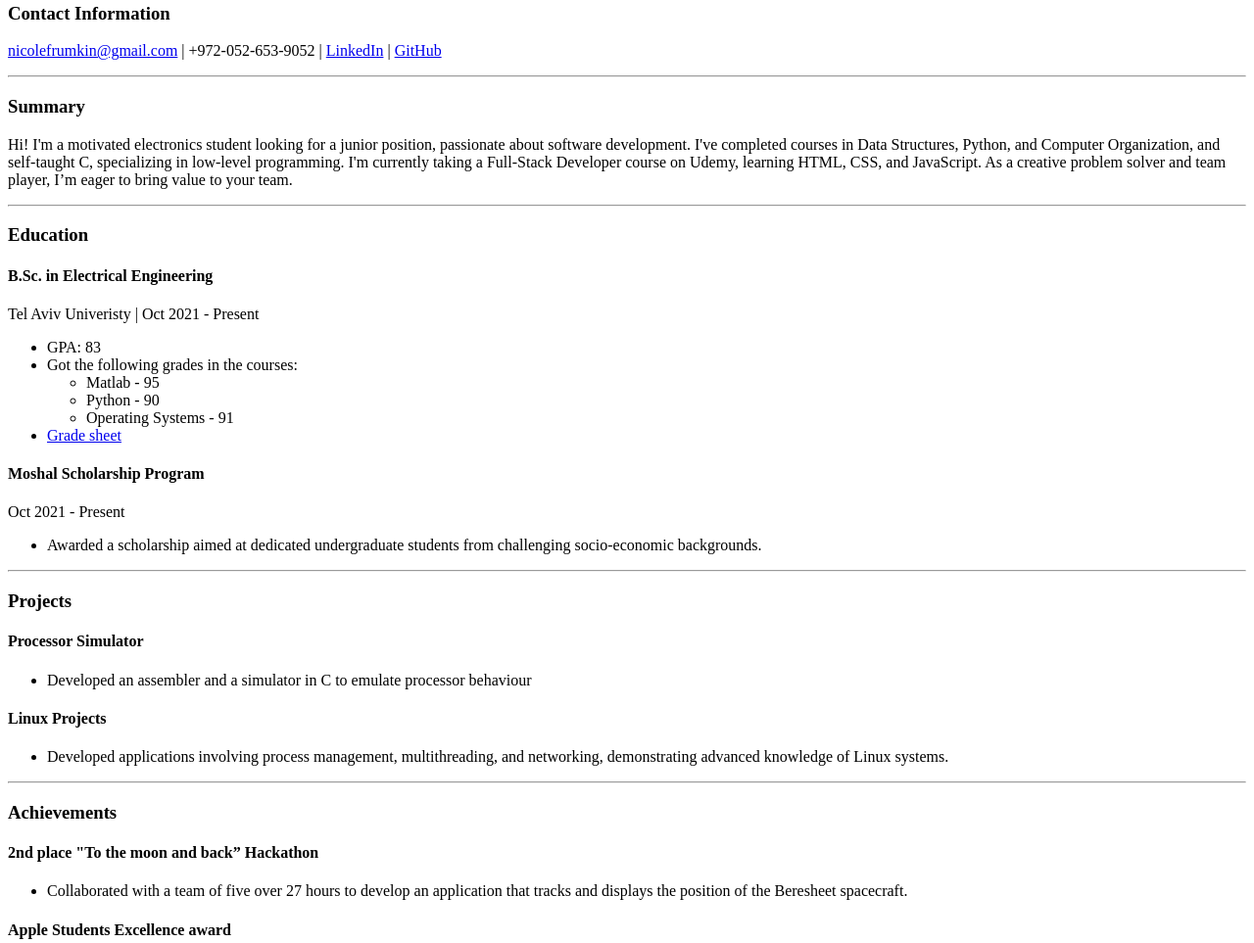
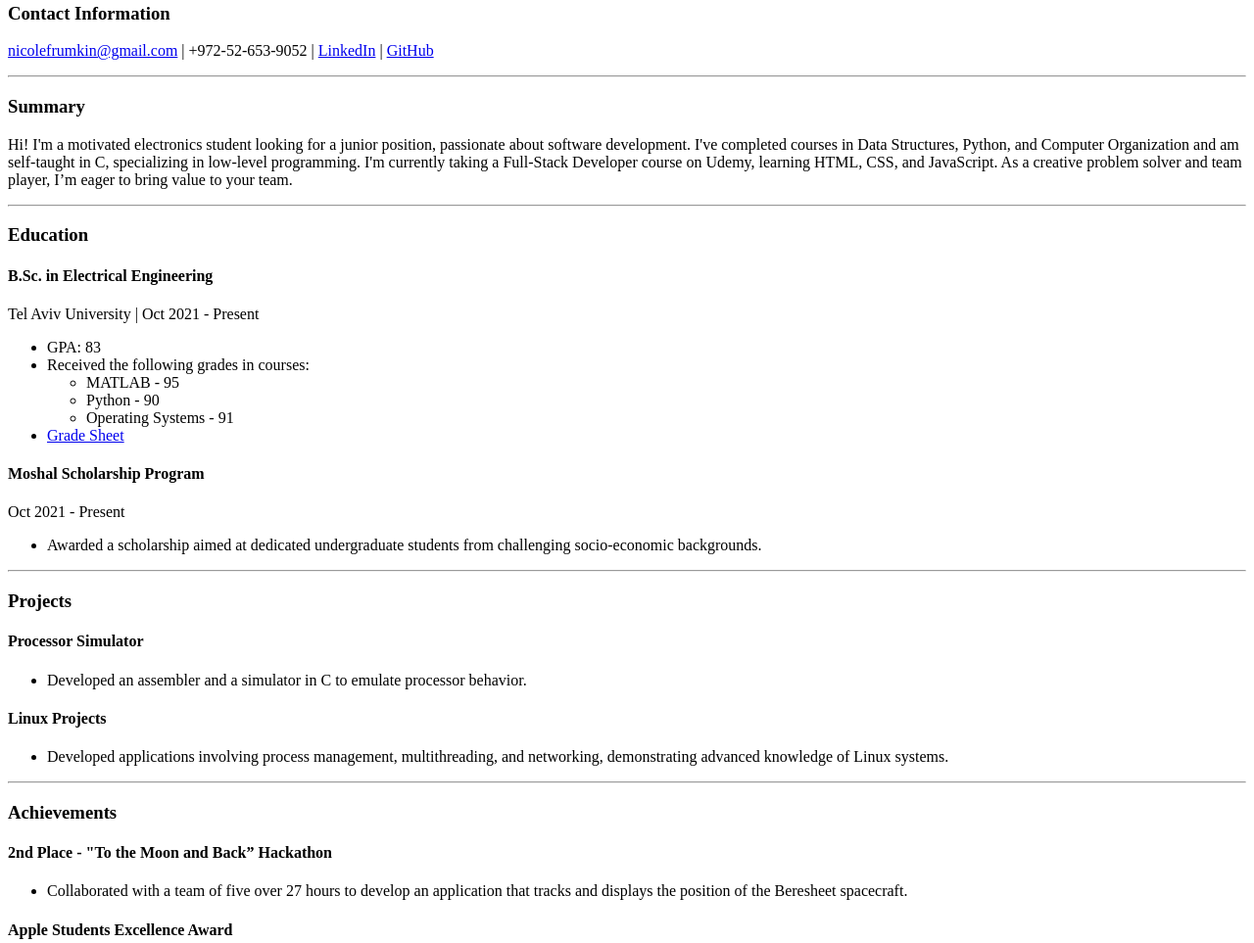
Before and after one commit to nicolefrumkin/resume-website, a plain HTML site: page index.html in a window 1280 px wide. Shown: the part 474-1437 px from the top of the page at 98% size. Drawn offline with Linux system fonts and the light colour scheme.

Commit message:
Update index.html

```diff
--- a/index.html
+++ b/index.html
@@ -8,66 +8,63 @@
     <body>
        <h1>Nicole Frumkin</h1>
        <h2>4th Year Electrical Engineering Student<br />
-        Looking for software development positions
+        Looking for Software Development Positions
        </h2>
        <img src="./assets/images/Profile Picture.jpg" height="300" alt="Image of Nicole" />
 
-
        <h3>Contact Information</h3>
-       <p><a href="mailto:nicolefrumkin@gmail.com">nicolefrumkin@gmail.com</a> | +972-052-653-9052 | <a href="https://www.linkedin.com/in/nicolefrumkin/">LinkedIn</a> | <a href="https://github.com/nicolefrumkin">GitHub</a></p>
+       <p><a href="mailto:nicolefrumkin@gmail.com">nicolefrumkin@gmail.com</a> | +972-52-653-9052 | <a href="https://www.linkedin.com/in/nicolefrumkin/">LinkedIn</a> | <a href="https://github.com/nicolefrumkin">GitHub</a></p>
        <hr />
 
        <h3>Summary</h3>
        <p>Hi! I'm a motivated electronics student looking for a junior position, passionate about software
-        development. I've completed courses in Data Structures, Python, and Computer Organization, and self-taught C, specializing in low-level programming. I'm currently taking a Full-Stack Developer course on Udemy, learning HTML, CSS, and JavaScript. As a creative problem solver and team player, I’m eager to bring
+        development. I've completed courses in Data Structures, Python, and Computer Organization and am self-taught in C, specializing in low-level programming. I'm currently taking a Full-Stack Developer course on Udemy, learning HTML, CSS, and JavaScript. As a creative problem solver and team player, I’m eager to bring
         value to your team.</p>
         <hr />
 
        <h3>Education</h3>
        <h4>B.Sc. in Electrical Engineering</h4>
-       <p>Tel Aviv Univeristy | Oct 2021 - Present</p>
-       <p>
-        <ul>
+       <p>Tel Aviv University | Oct 2021 - Present</p>
+       <ul>
             <li>GPA: 83</li>
-            <li>Got the following grades in the courses:
+            <li>Received the following grades in courses:
                 <ul>
-                    <li>Matlab - 95</li>
+                    <li>MATLAB - 95</li>
                     <li>Python - 90</li>
                     <li>Operating Systems - 91</li>
                 </ul>
             </li>
-            <li><a href="./public/grade-sheet.html">Grade sheet</a></li>
-        </ul>
-       </p>
+            <li><a href="./public/grade-sheet.html">Grade Sheet</a></li>
+       </ul>
        <h4>Moshal Scholarship Program</h4>
        <p>Oct 2021 - Present</p>
        <ul>
         <li>Awarded a scholarship aimed at dedicated undergraduate students from challenging socio-economic
-            backgrounds. </li>
+            backgrounds.</li>
        </ul>
        <hr />
 
        <h3>Projects</h3>
        <h4>Processor Simulator</h4>
        <ul>
-        <li> Developed an assembler and a simulator in C to emulate processor behaviour</li>
+        <li>Developed an assembler and a simulator in C to emulate processor behavior.</li>
        </ul>
        <h4>Linux Projects</h4>
        <ul>
         <li>Developed applications involving process management, multithreading, and networking, demonstrating
-            advanced knowledge of Linux systems. </li>
+            advanced knowledge of Linux systems.</li>
        </ul>
        <hr />
 
        <h3>Achievements</h3>
-       <h4>2nd place "To the moon and back” Hackathon </h4>
+       <h4>2nd Place - "To the Moon and Back” Hackathon</h4>
        <ul>
         <li>Collaborated with a team of five over 27 hours to develop an application that tracks and displays the position
-            of the Beresheet spacecraft. </li>
+            of the Beresheet spacecraft.</li>
        </ul>
-       <h4>Apple Students Excellence award  </h4>
+       <h4>Apple Students Excellence Award</h4>
        <ul>
-        <li>Awarded by Apple for outstanding academic and social achievements. </li>
+        <li>Awarded by Apple for outstanding academic and social achievements.</li>
        </ul>
        <hr />
 
@@ -78,7 +75,7 @@
        </ul>
        <h4>Humanitarian Aid for Soldiers and Residents</h4>
        <ul>
-        <li> Organized and distributed aid packages to support soldiers and residents of the Gaza border area at the onset of the Israel war.</li>
+        <li>Organized and distributed aid packages to support soldiers and residents of the Gaza border area at the onset of the Israel war.</li>
        </ul>
        <hr />
 
```
